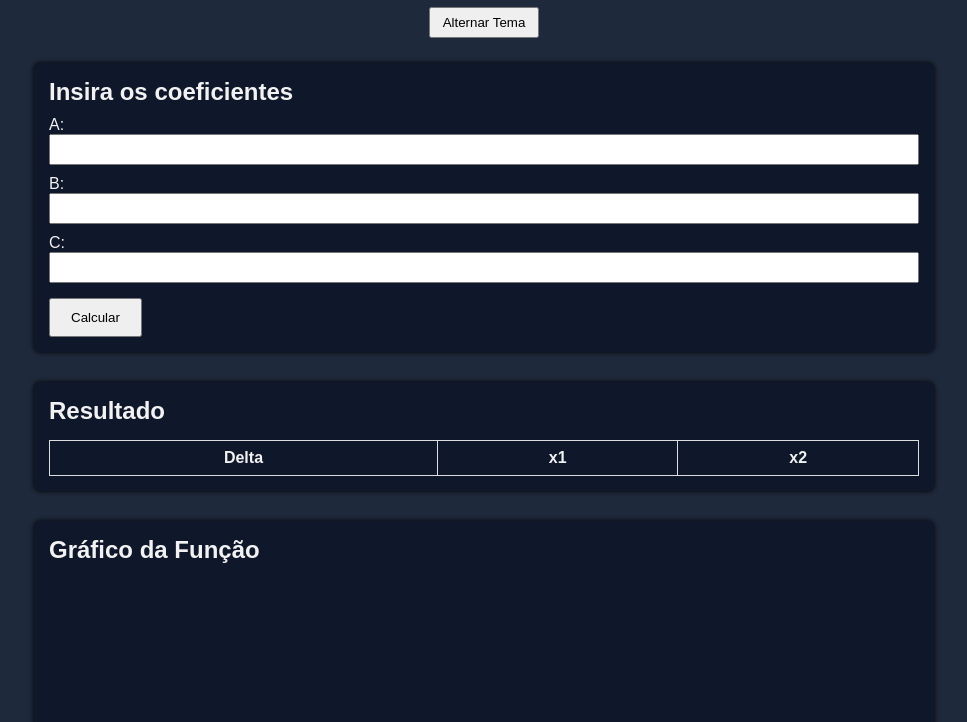
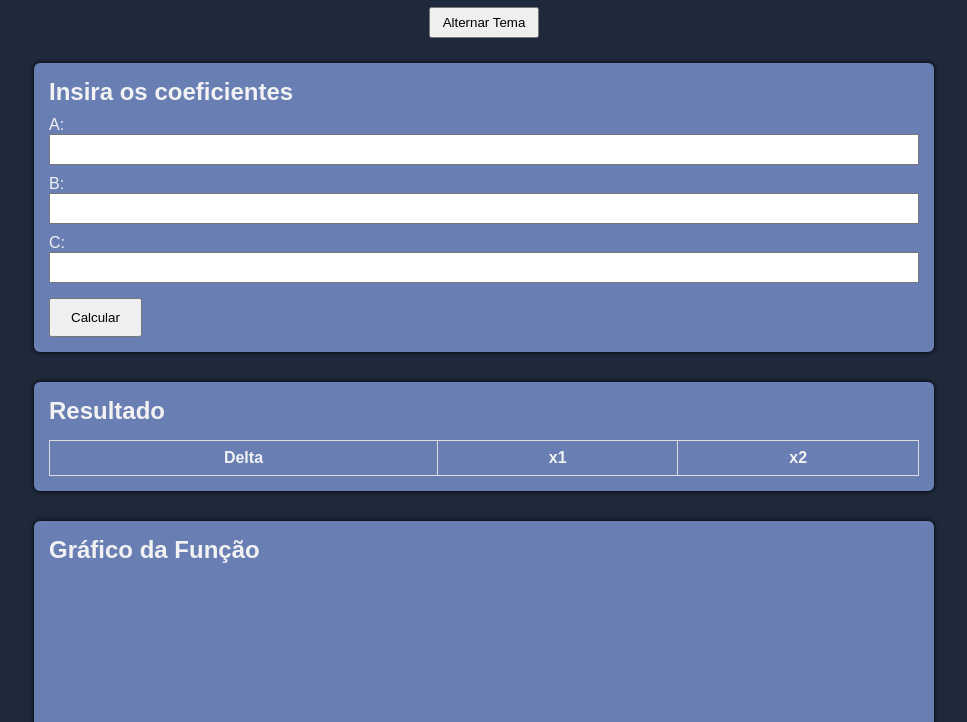
Before and after one commit to Kevynbr18/Calculo-de-bhaskara, a plain HTML site: page index.html in a window 1280 px wide. Both pictures are taken after a click on the button "Alternar Tema". Shown: the part 78-800 px from the top of the page, without its empty margins (156-1123 px from the left). Drawn offline with nearby package versions, Linux system fonts and the light colour scheme.

Commit message:
Update section background color in dark mode

```diff
--- a/style.css
+++ b/style.css
@@ -40,7 +40,7 @@ section {
 }
 
 .dark section {
-    background: #0f172a;
+    background: #697fb4;
     box-shadow: 0px 0px 5px #000;
 }
 
```
